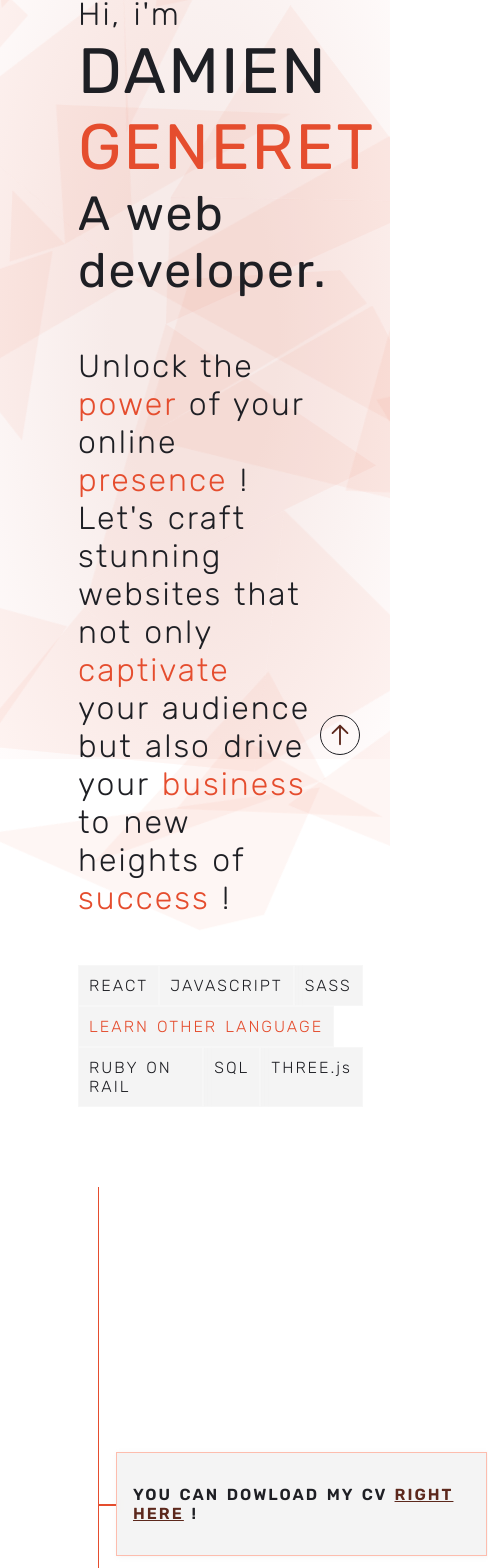
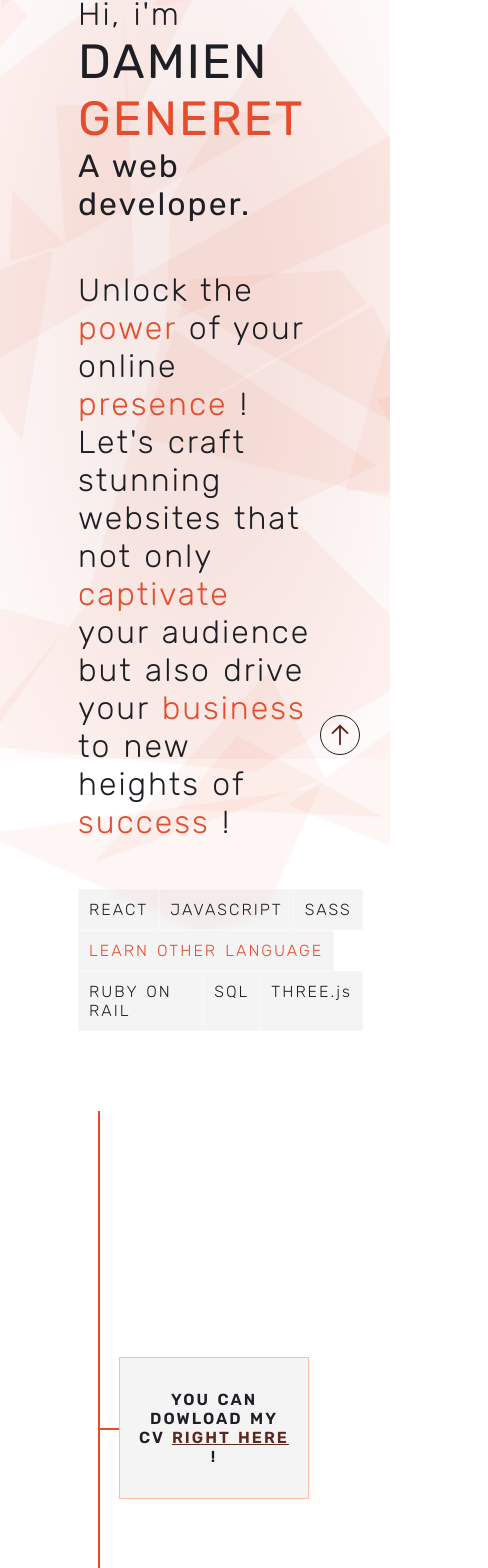
Before and after one commit to Damien-Generet/portfolio_damien_generet, a React (Vite) app: page /about in a window 390 px wide. Shown: the part 85-1653 px from the top of the page, 488 px wide, since content can reach past the window. Built offline with nearby package versions, Linux system fonts and the light colour scheme; no server answers.

Commit message:
lokks ok

```diff
--- a/src/style/App.scss
+++ b/src/style/App.scss
@@ -74,6 +74,10 @@
   }
 }
 
+
+
+
+
 body {
   margin: 0;
   box-sizing: 0;
@@ -83,6 +87,8 @@
   font-weight: lighter;
   letter-spacing: 2px;
   word-spacing: 2px;
+  width: 100vw;
+  overflow-x: hidden;
 
   & h1,
   h2,
@@ -727,27 +733,30 @@
   & .dl_cv {
     position: relative;
     left: 25%;
+    width: 40%;
+    text-align: center;
     align-self: center;
     padding: 1em;
     background-color: var(--blur-bg);
     backdrop-filter: blur(10px);
     border: 1px solid var(--secondary-color);
     box-shadow: 1px 1px 5px var(--blur-dark-bg);
-    transition: 0.5s;
+    transition: 1s;
     opacity: 1;
   }
 
   & .cv_hidden{
     position: relative;
-    left: 15%;
+    left: 20%;
     opacity: 0;
     align-self: center;
+    width: 40%;
     padding: 1em;
     background-color: var(--blur-bg);
     backdrop-filter: blur(10px);
     border: 1px solid var(--secondary-color);
     box-shadow: 1px 1px 5px var(--blur-dark-bg);
-    transition: 0.5s;
+    transition: 1s;
   }
 
   & .intersection-relation_line{
@@ -824,4 +833,11 @@
   .profilePicture{
     display: none;
   }
+
+  h1{
+    font-size: 3em !important;
+  }
+  h2{
+    font-size: 2em !important;
+  }
 }
```
